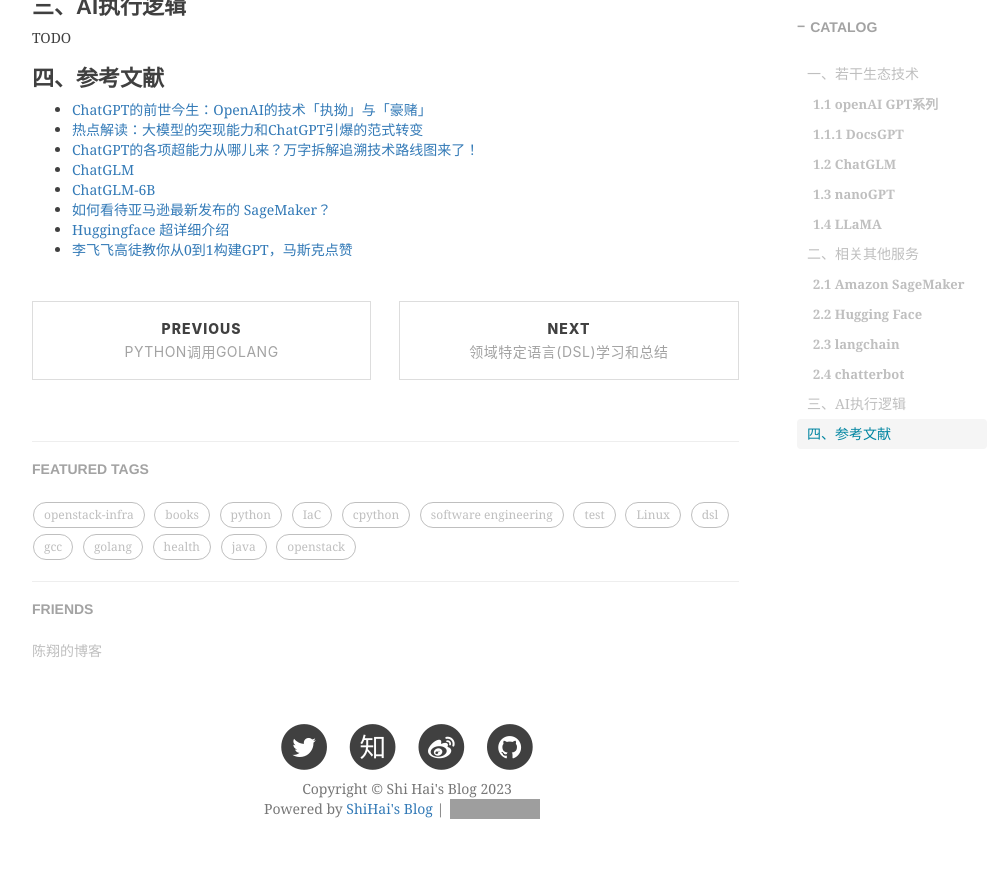
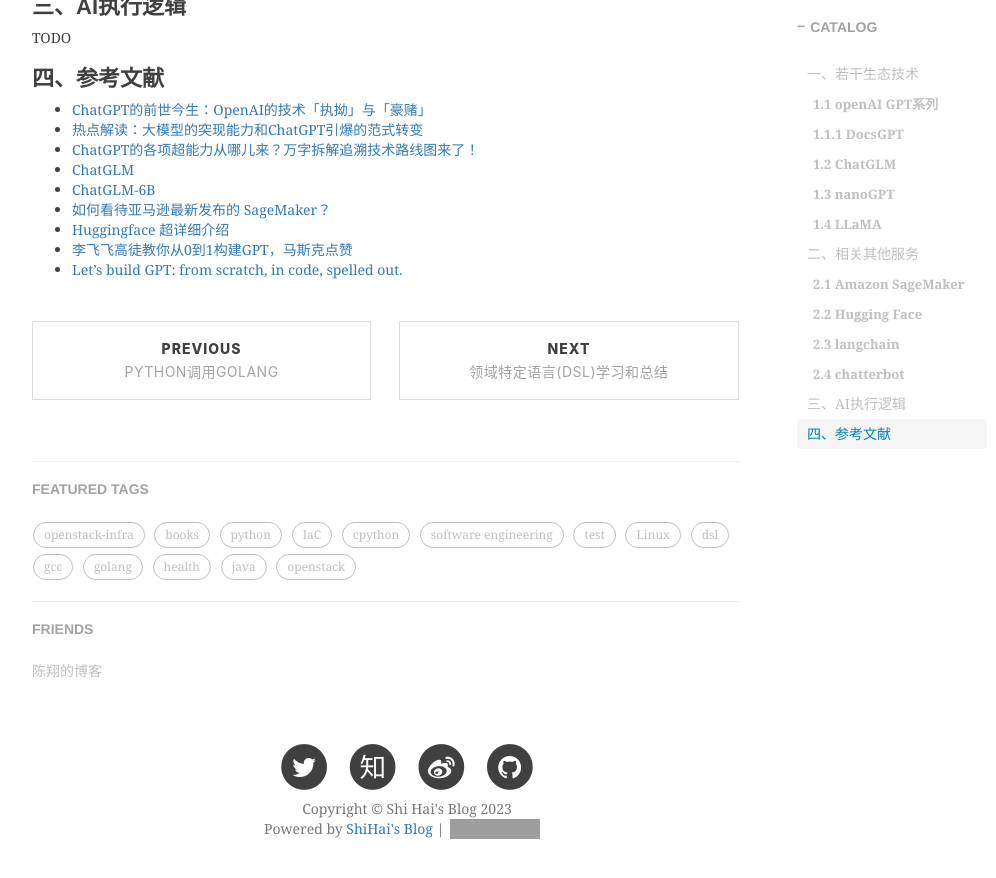
Before and after one commit to shihai1991/shihai1991.github.io, a Jekyll site: the page built from _posts/2023-02-16-openai生态调研.md, in a window 1280 px wide and 900 px high, scrolled down 2353 px. Shown: the top 878 px of the window, without its empty margins (233-1229 px from the left). Built offline with Jekyll 4.4.1, drawn with Linux system fonts in a browser that asks for light colours; nearby versions of some CDN libraries; comment, search, counter and statistics services are not loaded; grey boxes are pictures that could not be loaded.

Commit message:
Update 2023-02-16-openai生态调研.md

```diff
--- a/_posts/2023-02-16-openai生态调研.md
+++ b/_posts/2023-02-16-openai生态调研.md
@@ -59,3 +59,4 @@
 - [如何看待亚马逊最新发布的 SageMaker？](https://www.zhihu.com/question/263394266)
 - [Huggingface 超详细介绍](https://zhuanlan.zhihu.com/p/535100411)
 - [李飞飞高徒教你从0到1构建GPT，马斯克点赞](https://zhuanlan.zhihu.com/p/600057039)
+- [Let's build GPT: from scratch, in code, spelled out.](https://www.youtube.com/watch?v=kCc8FmEb1nY)
```
